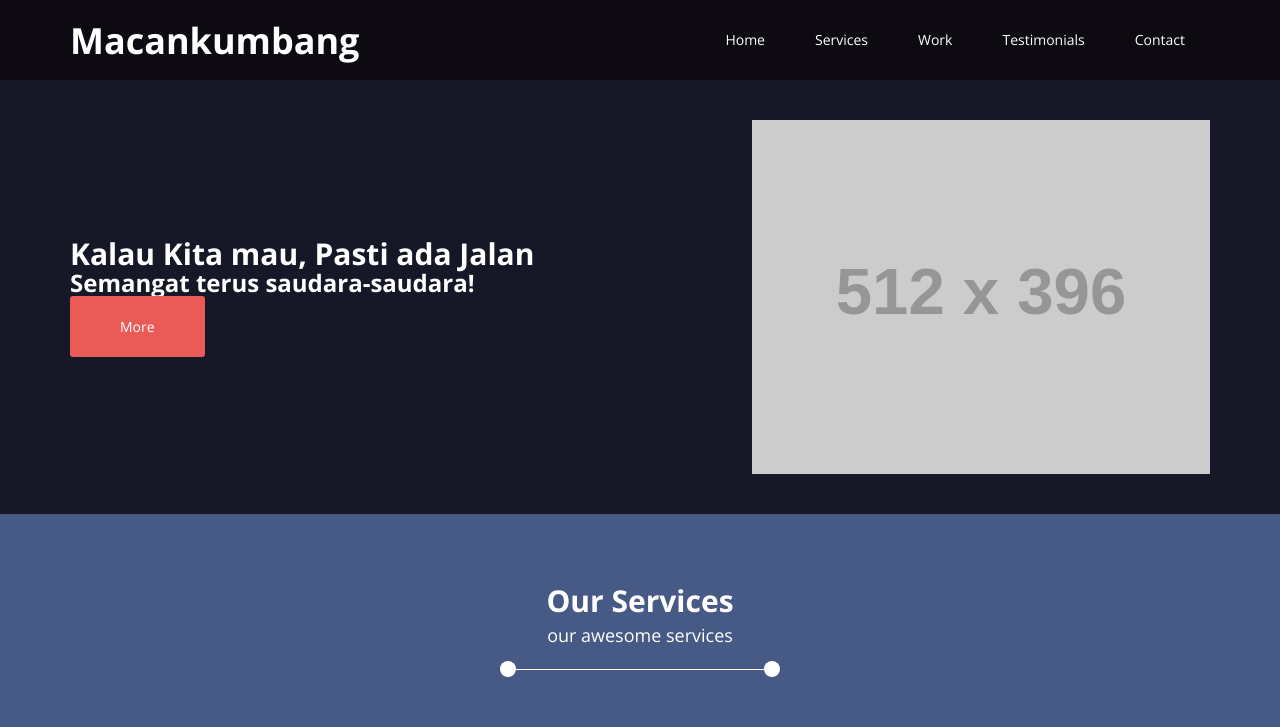
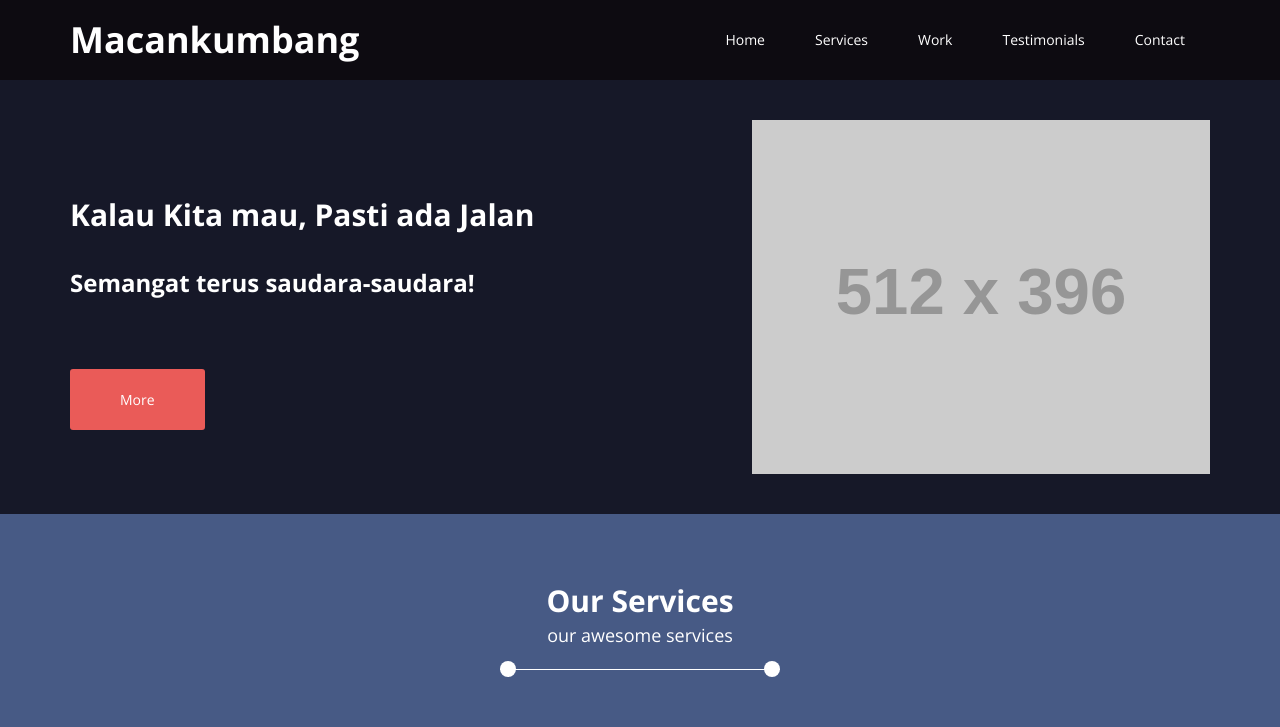
Before and after one commit to ndt-draft/macan, a website: page index.html in a window 1280 px wide. Shown: the top 727 px of the page. Drawn offline with nearby package versions, Linux system fonts and the light colour scheme; placeholder pictures from the web are drawn by us.

Commit message:
complete features

```diff
--- a/assets/sass/_header.scss
+++ b/assets/sass/_header.scss
@@ -5,6 +5,12 @@
 
 .logo {
     float: left;
+    height: 80px;
+
+    .site-title {
+        margin: 0;
+        line-height: 80px;
+    }
 }
 
 .main-menu {
--- a/assets/sass/blocks/_features.scss
+++ b/assets/sass/blocks/_features.scss
@@ -17,8 +17,16 @@
         display: inline-block;
     }
 
-    .featured-text-container {
-        margin-top: 10%;
+    .featured-text-inside {
+        margin-top: 12%;
+    }
+
+    .featured-title {
+        margin-bottom: 6%;
+    }
+
+    .featured-description {
+        margin-bottom: 11%;
     }
 
     .featured-image {
--- a/index.html
+++ b/index.html
@@ -10,7 +10,7 @@
         <header id="header" class="header clearfix">
             <div class="container">
                 <div class="logo">
-                    <h1>Macankumbang</h1>
+                    <h1 class="site-title">Macankumbang</h1>
                 </div> <!-- .logo -->
                 <div id="main-menu" class="main-menu">
                     <ul class="menu clearfix">
```
Also changed, not shown: assets/css/main.css.
